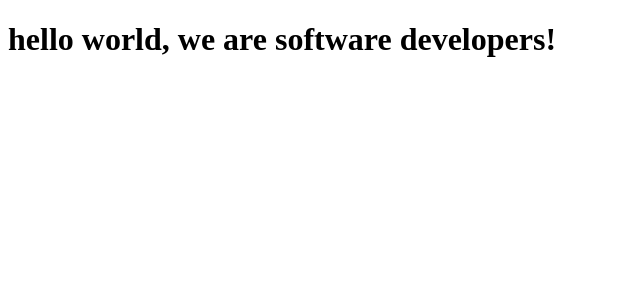
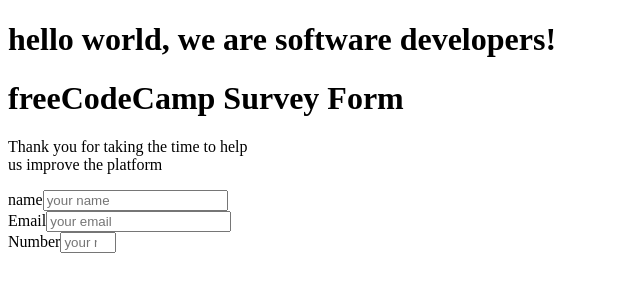
Before and after one commit to johnebri/htmlcssproject_john_and_md, a plain HTML site: page index.html in a window 1280 px wide. Shown: the whole page, without its empty margins (0-640 px from the left). Drawn offline with Linux system fonts and the light colour scheme.

Commit message:
Started survey form

```diff
--- a/index.html
+++ b/index.html
@@ -8,6 +8,18 @@
 
   <body>
     <h1>hello world, we are software developers!</h1>
+
+
+    <h1 id="title">freeCodeCamp Survey Form</h1>
+    <p id="description">Thank you for taking the time to help<br>
+         us improve the platform</p>
+         <form id="survey-form">
+             <label id="name-label">name<input type="text" id="name" placeholder="your name" required min="1" max="20"></label><br>
+             <label id="email-label">Email<input type="email" id="email" placeholder="your email" required min="1" max="20"></label><br>
+             <label id="number-label">Number<input type="number" id="number" placeholder="your number" required min="1" max="20"></label>
+             <br>
+
+
     <script src="https://cdn.freecodecamp.org/testable-projects-fcc/v1/bundle.js"></script>
 
     <!--
```
